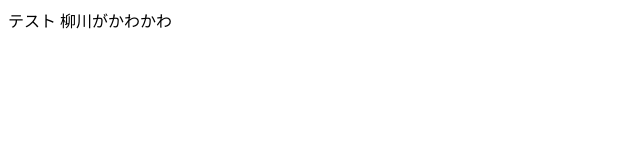
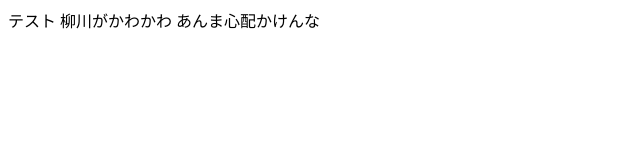
Before and after one commit to taka03101111/20250428-git-workshop, a plain HTML site: page index.html in a window 1280 px wide. Shown: the whole page, without its empty margins (0-640 px from the left). Drawn offline with Linux system fonts and the light colour scheme.

Commit message:
Update index.html

```diff
--- a/index.html
+++ b/index.html
@@ -7,5 +7,7 @@
  <body>
    テスト
    柳川がかわかわ
+   あんま心配かけんな
+
  </body>
 </html>
```
